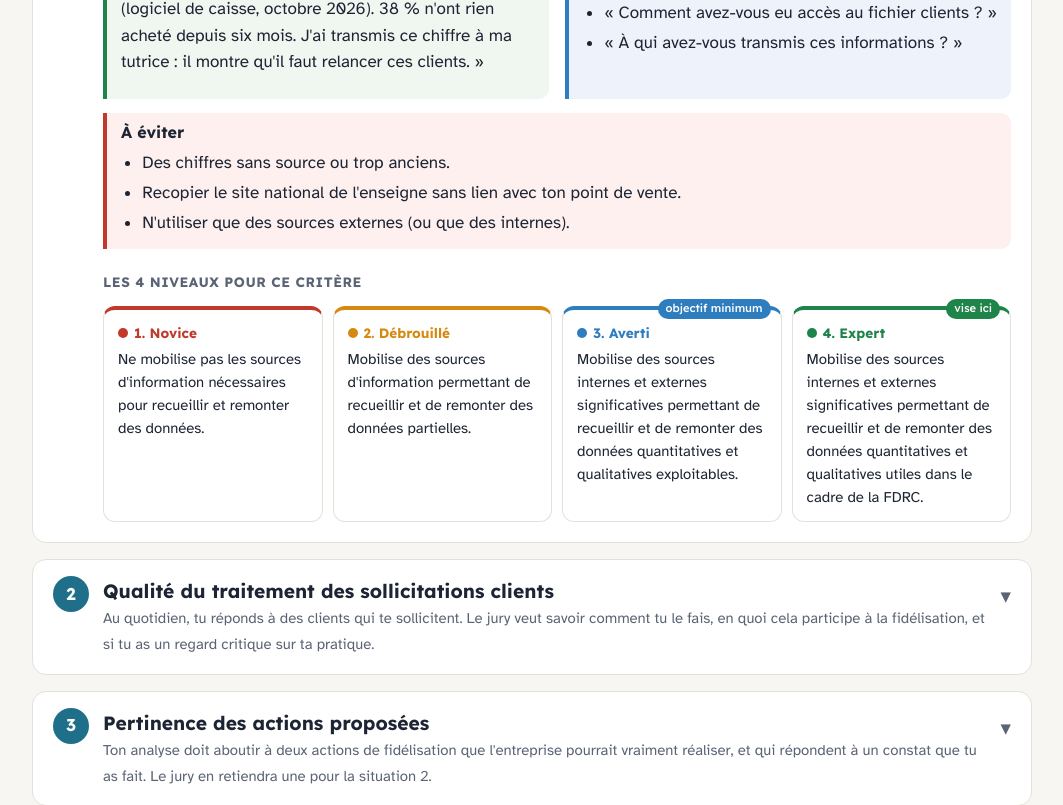
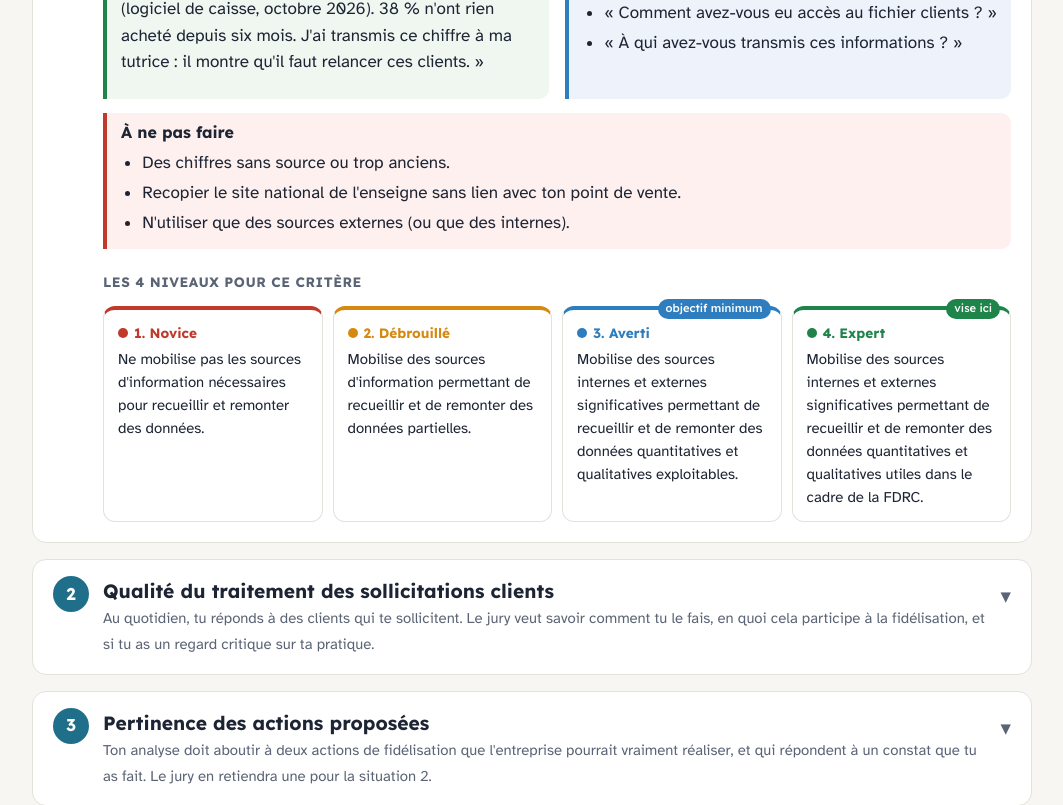
Before and after one commit to profterris/27_TMCV_Attendus_FDRC_Situations_1_et_2, a plain HTML site: page index.html in a window 1280 px wide. Shown: the part 3140-3945 px from the top of the page, without its empty margins (108-1171 px from the left). Drawn offline with Linux system fonts and the light colour scheme.

Commit message:
Update index.html

```diff
--- a/index.html
+++ b/index.html
@@ -679,7 +679,7 @@ function render(id,arr,cls,start){
         <div class="example"><h4>Exemple dans un magasin de sport</h4>${c.ex.length>1?list(c.ex):"<p>"+c.ex[0]+"</p>"}</div>
         <div class="jury"><h4>Le jury peut te demander</h4>${list(c.jury)}</div>
       </div>
-      <div class="avoid blk"><h4>À éviter</h4>${list(c.avoid)}</div>
+      <div class="avoid blk"><h4>À ne pas faire</h4>${list(c.avoid)}</div>
       <div class="lvtitle">Les 4 niveaux pour ce critère</div>
       <div class="levels4">${c.lv.map((d,k)=>`<div class="lv l${k+1}"><div class="n">${LVN[k]}</div><p>${d}</p></div>`).join("")}</div>
     </div>
```
